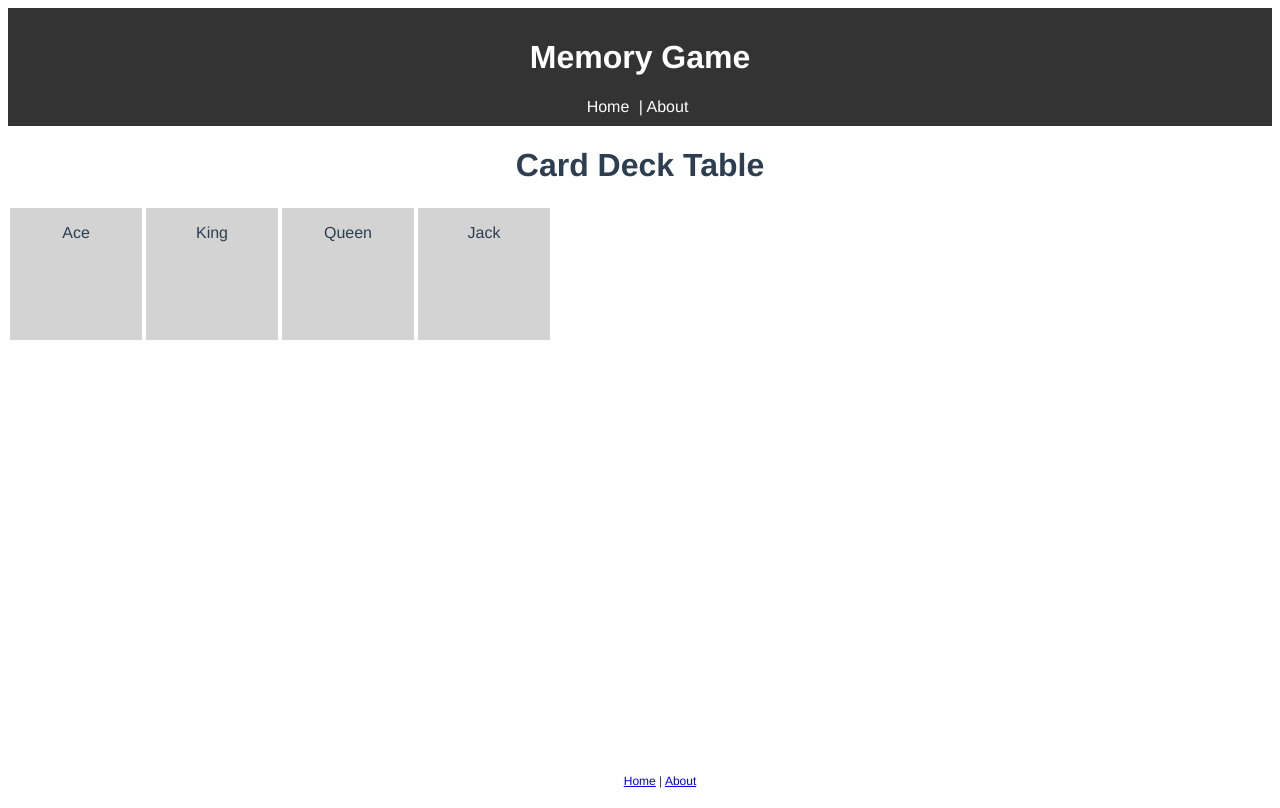
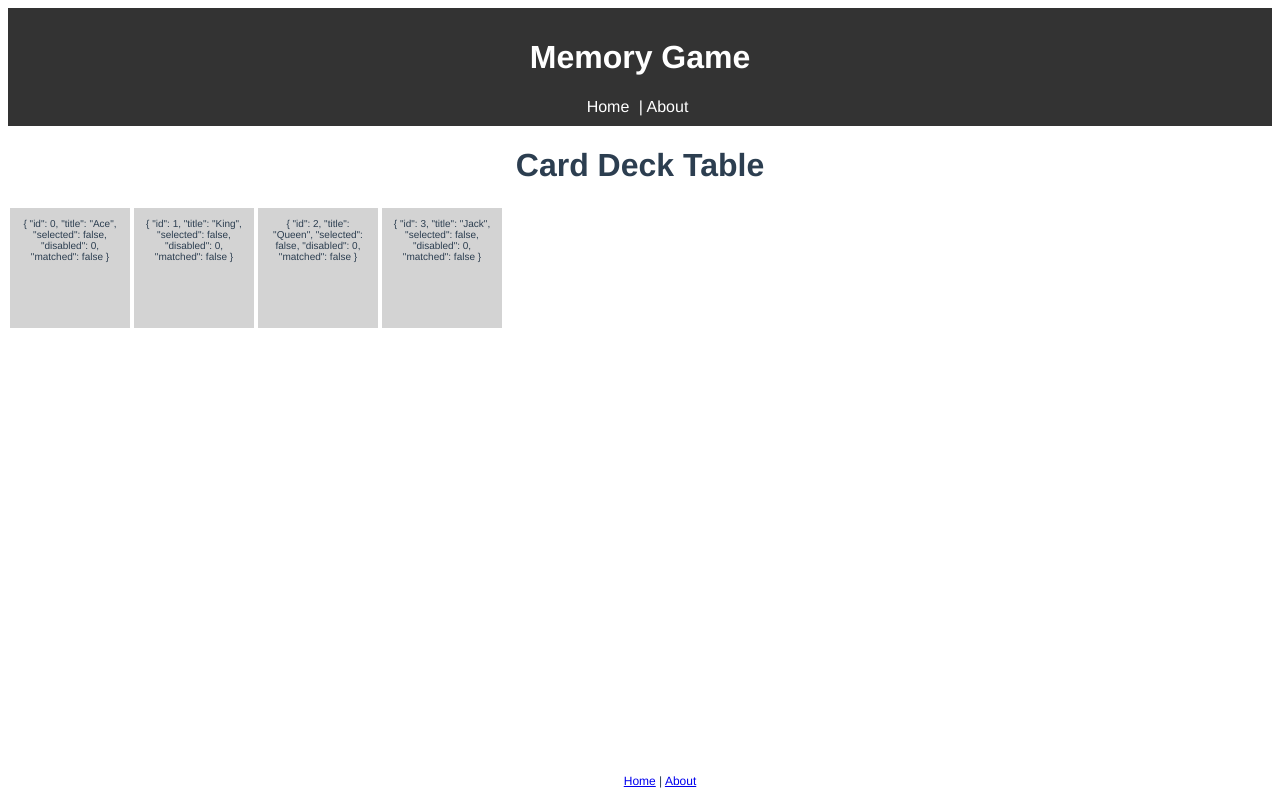
Before and after one commit to bhriv/card-memory-game, a Vue app: page /#/ in a window 1280 px wide. Shown: the top 808 px of the page. Built offline with nearby package versions, Linux system fonts and the light colour scheme.

Commit message:
Pass Raw JSON Data to Card Display
Prepare to pull data from an API and pass to card items

```diff
--- a/src/components/CardItem.vue
+++ b/src/components/CardItem.vue
@@ -1,6 +1,6 @@
 <template>
   <div class="card-item">
-    {{card.title}}
+    {{card}}
   </div>
 </template>
 
@@ -16,6 +16,7 @@ export default {
 
 <style scoped>
   .card-item{
+    font-size: 10px;
     width: 100px;
     height: 100px;
     float: left;
```
